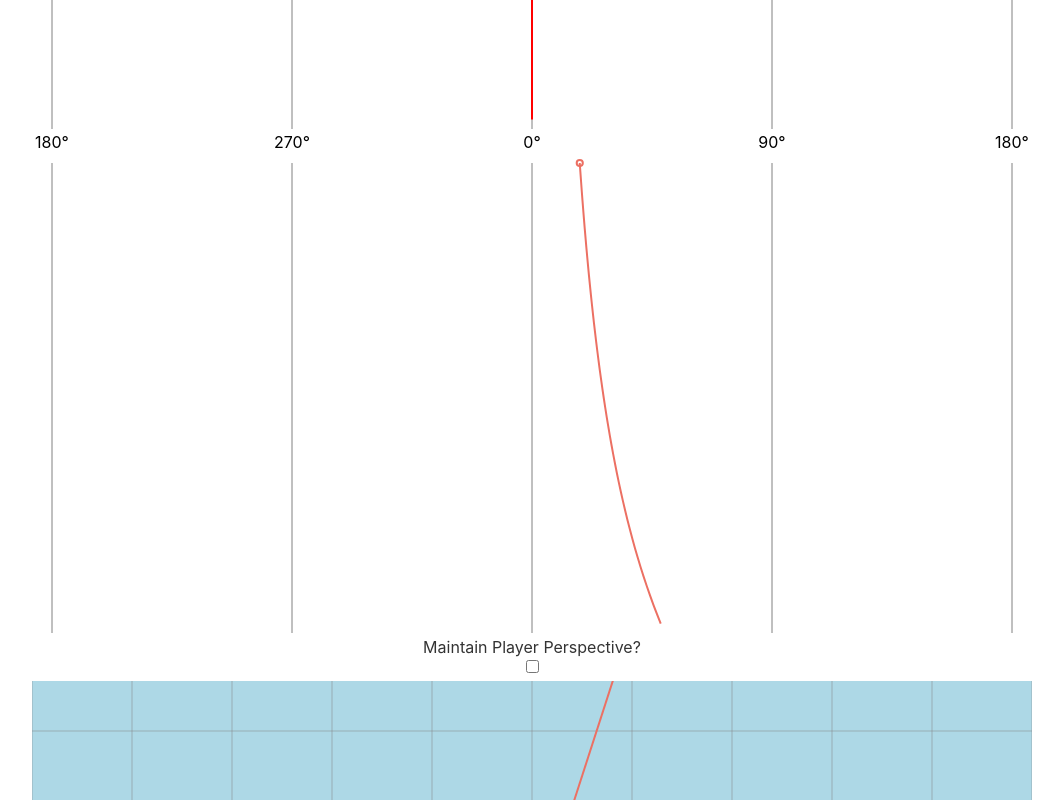
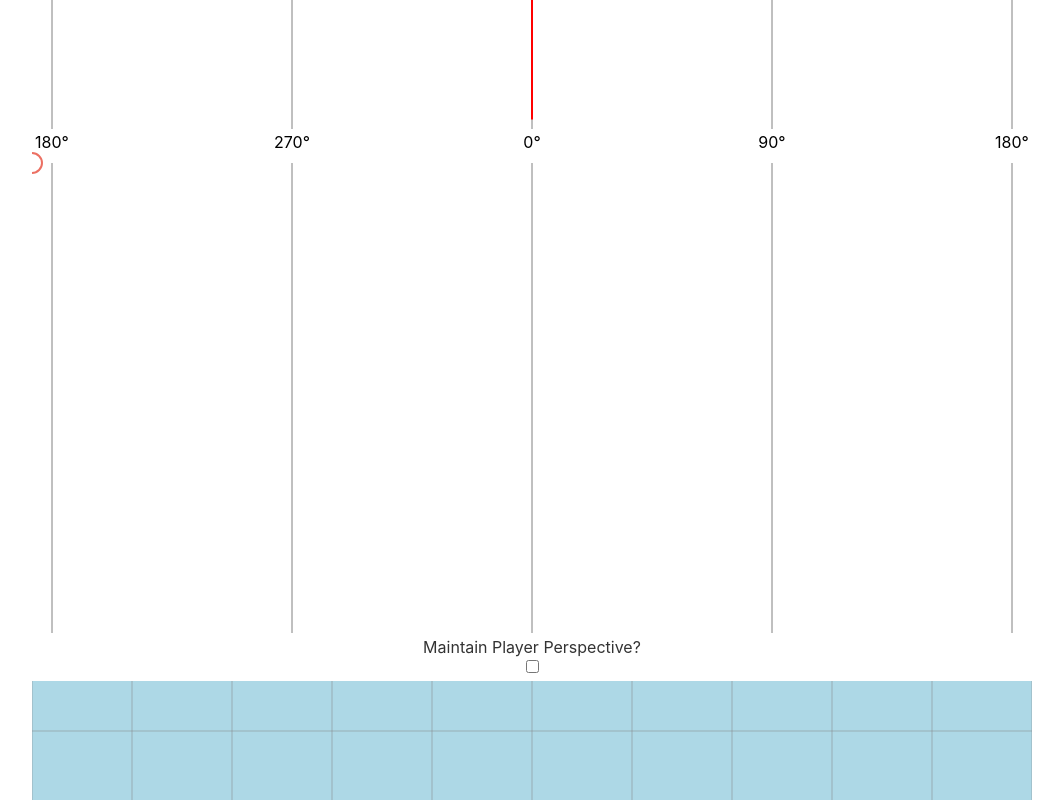
Before and after one commit to harryli0088/bearing-rate-graph, a Svelte app: page / in a window 1280 px wide. Shown: the part 1100-1900 px from the top of the page, without its empty margins (108-1171 px from the left). Built offline with nearby package versions, Linux system fonts and the light colour scheme.

Commit message:
ocean focus blur

```diff
--- a/src/Components/Sandbox.svelte
+++ b/src/Components/Sandbox.svelte
@@ -1,5 +1,5 @@
 <script lang="ts">
-	import { onMount, onDestroy } from 'svelte'
+	import { onDestroy } from 'svelte'
 	import PhysicsObject from '../Classes/PhysicsObject.ts'
 	import BearingRateGraph from 'Components/BearingRateGraph.svelte'
 	import Ocean from 'Components/Ocean.svelte'
@@ -26,18 +26,22 @@
 		switch(e.keyCode) {
 			case 38: //up arrow
 			case 97: //w
+        e.preventDefault()
 				player.acceleration = 1
 				break
 			case 39: //right arrow
 			case 68: //d
+        e.preventDefault()
 				player.angularAcceleration = 0.5
 				break
 			case 40: //down arrow
 			case 83: //s
+        e.preventDefault()
 				player.acceleration = 0
 				break
 			case 37: //left arrow
 			case 65: //a
+        e.preventDefault()
 				player.angularAcceleration = -0.5
 				break
 			default:
@@ -78,22 +82,22 @@
     })
 		otherActors = otherActors
 	}
-	const interval = setInterval(run, 50)
 
-
-	onMount(() => {
-		window.addEventListener("keydown", onKeyDown)
-		window.addEventListener("keyup", onKeyUp)
-	})
+  let interval = -1
+  function onFocus() {
+    interval = setInterval(run, 50)
+  }
+  function onBlur() {
+    clearInterval(interval)
+  }
 
 	onDestroy(() => {
 		clearInterval(interval)
-		window.removeEventListener("keydown", onKeyDown)
-		window.removeEventListener("keyup", onKeyUp)
 	})
 </script>
 
 <main>
+	<div tabindex={1} on:focus={onFocus} on:blur={onBlur} on:keydown={onKeyDown} on:keyup={onKeyUp}>
     <BearingRateGraph
       colors={COLORS}
       maxHistoryLength={MAX_HISTORY_LENGTH}
@@ -104,6 +108,7 @@
       {otherActors}
       {player}
     />
+  </div>
 </main>
 
 <style>
```
Lines whose indentation alone changed are shown as unchanged.
